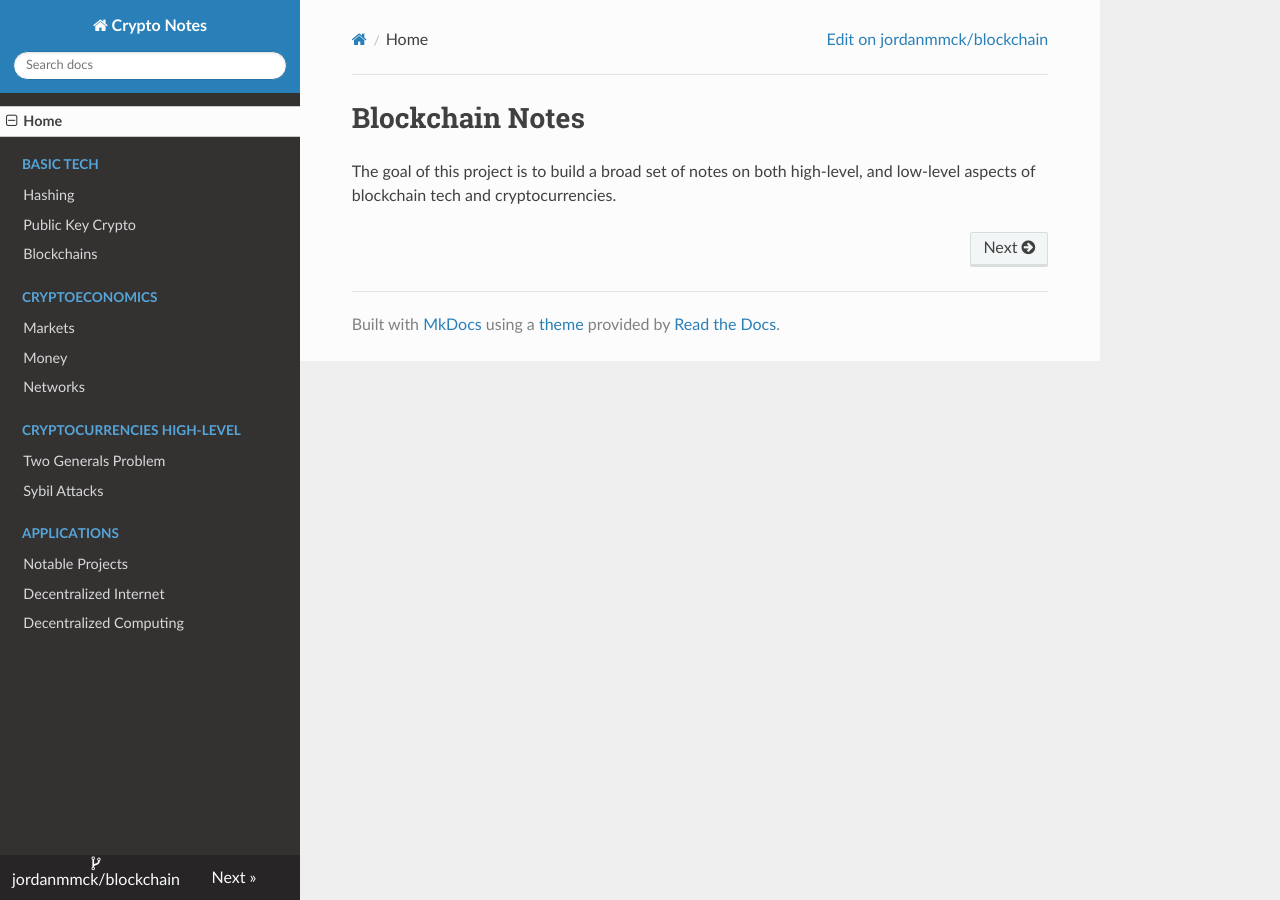
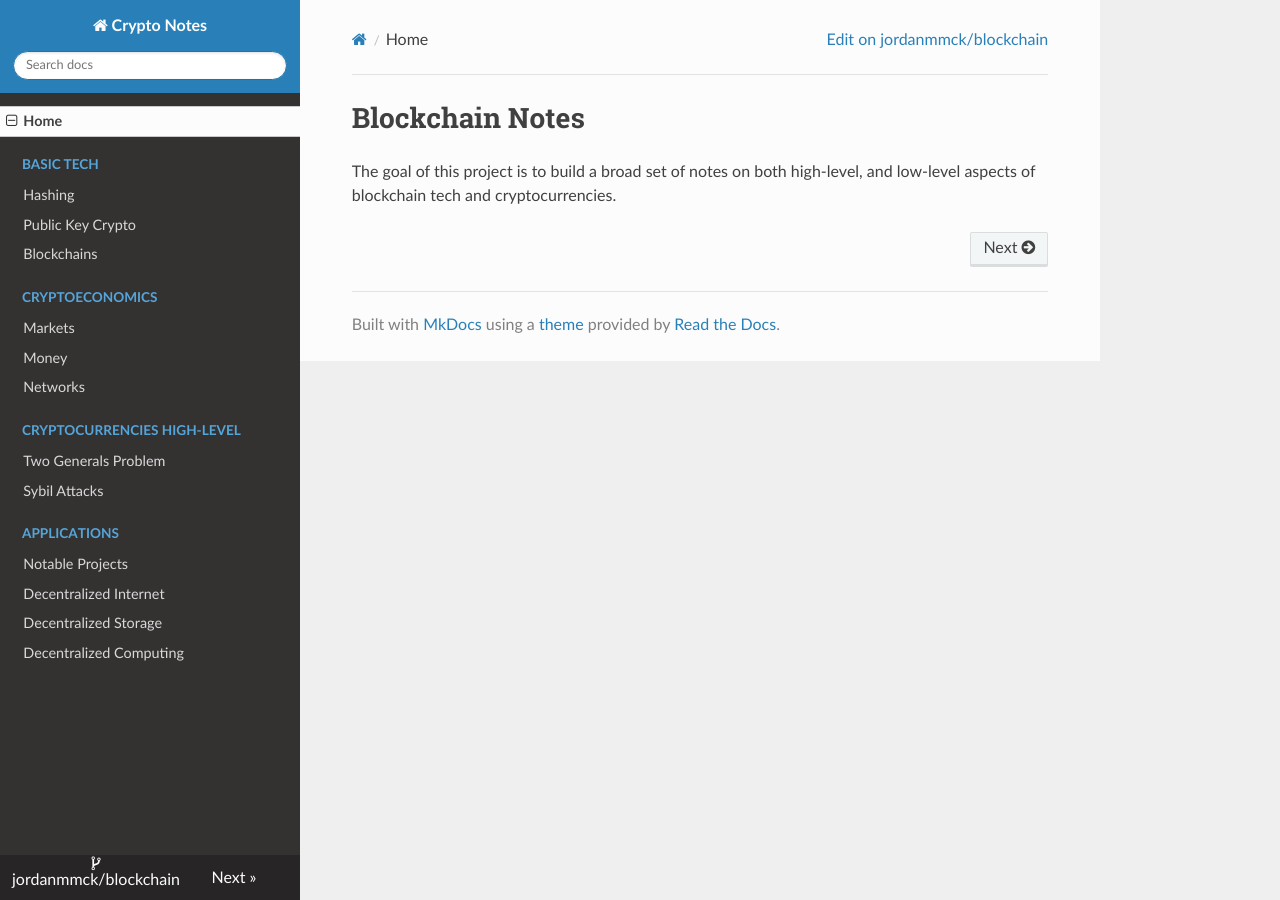
Before and after one commit to brianorwhatever/blockchain, an MkDocs documentation site: the page built from Notes/index.md, in a window 1280 px wide. Built offline with MkDocs 1.6.1, drawn with Linux system fonts in a browser that asks for light colours; nearby versions of some CDN libraries; old or Windows-style settings are respelled for this version of MkDocs.

Commit message:
decentralised storage

```diff
--- a/mkdocs.yml
+++ b/mkdocs.yml
@@ -30,6 +30,7 @@ pages:
 - Applications:
     - 'Notable Projects': 'applications/projects.md'
     - 'Decentralized Internet': 'applications/dec_internet.md'
+    - 'Decentralized Storage': 'applications/dec_storage.md'
     - 'Decentralized Computing': 'applications/dec_compute.md'
 
 # options
```
